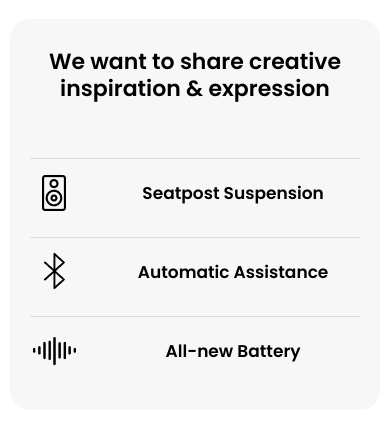
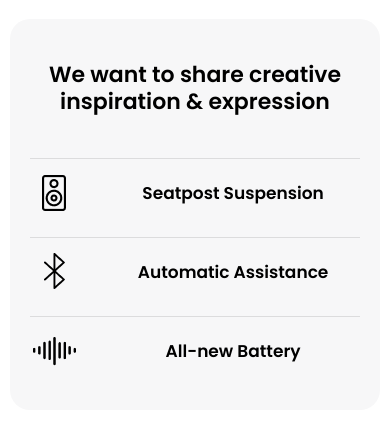
Before and after one commit to hai-pt/Kiemtra, a plain HTML site: page Bai1/index.html in a window 390 px wide. Shown: the part 413-840 px from the top of the page. Drawn offline with Linux system fonts and the light colour scheme.

Commit message:
fix-padding-Bai1

```diff
--- a/Bai1/main.css
+++ b/Bai1/main.css
@@ -148,7 +148,9 @@ body {
     padding: 0px 48px;
 }
 .right-text {
-  padding: 45px 119px 0px;
+  display: flex;
+  justify-content: center;
+  align-items: center;
   max-width: 544px;
   text-align: center;
 }
@@ -241,9 +243,6 @@ body {
     grid-template-columns: 1fr;
     gap: 20px;
   }
-  .right-text{
-    padding: 30px 10px 0 10px;
-  }
   .icon-right-top{
     display: grid;
     grid-template-columns: 0.3fr 1fr;
```
